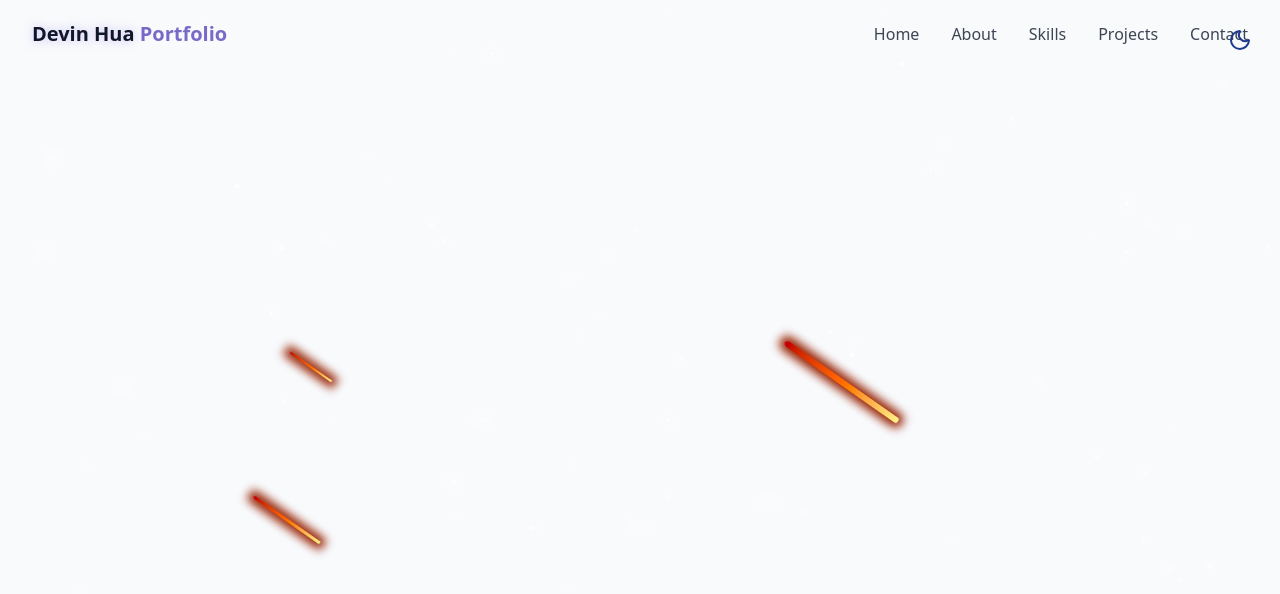
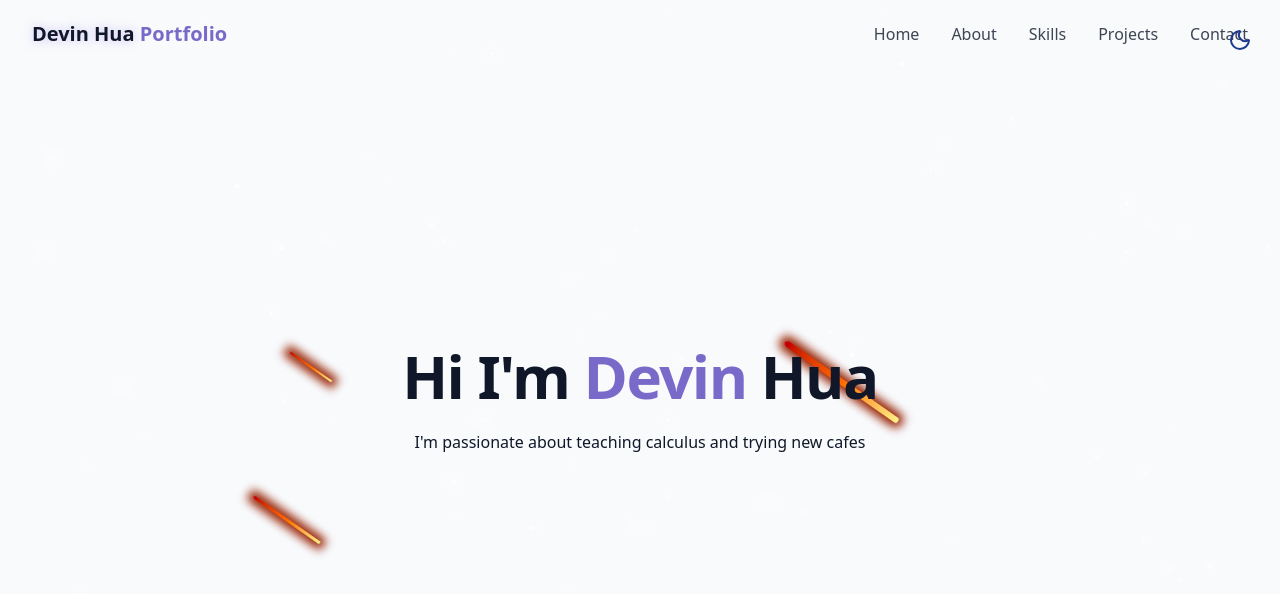
Before and after one commit to derpadev/portfolio, a React (Vite) app: page / in a window 1280 px wide. Shown: the top 594 px of the page. Built offline with nearby package versions, Linux system fonts and the light colour scheme.

Commit message:
started HeroSection

```diff
--- a/package.json
+++ b/package.json
@@ -21,7 +21,8 @@
     "react-router": "^7.9.1",
     "react-router-dom": "^7.9.1",
     "tailwind-merge": "^3.3.1",
-    "tailwindcss": "^4.1.13"
+    "tailwindcss": "^4.1.13",
+    "tailwindcss-animate": "^1.0.7"
   },
   "devDependencies": {
     "@eslint/js": "^9.36.0",
--- /dev/null
+++ b/src/components/HeroSection.jsx
@@ -0,0 +1,29 @@
+export const HeroSection = () => {
+  return (
+    <section
+      id="hero"
+      className="relative min-h-screen flex flex-col items-center justify-center px-4"
+    >
+      <div className="container max-w-4xl mx-auto text-center z-10">
+        <div className="space-y-6">
+          <h1 className="text-4xl md:text-6xl font-bold tracking-tight">
+            <span className="opacity-0 animate-fade-in-delay-2"> Hi</span>
+            <span className="opacity-0 animate-fade-in-delay-3"> I'm</span>
+            <span className="text-primary opacity-0 animate-fade-in-delay-4">
+              {" "}
+              Devin
+            </span>
+            <span className="text-gradient opacity-0 animate-fade-in-delay-4">
+              {" "}
+              Hua
+            </span>
+          </h1>
+
+          <p>
+            I'm passionate about teaching calculus and trying new cafes
+          </p>
+        </div>
+      </div>
+    </section>
+  );
+};
--- a/src/index.css
+++ b/src/index.css
@@ -10,13 +10,13 @@
 
   --color-card: hsl(var(--card));
 
-  --animate-float: float 6s east-in-out infinite;
+  --animate-float: float 6s ease-in-out infinite;
   --animate-pulse-subtle: pulse-subtle 4s ease-in-out infinite;
-  --animate-fade-in: fade-in 0.7s ease-out fowards;
-  --animate-fade-in-delay-1: fade-in 0.7s ease-out 0.2s fowards;
-  --animate-fade-in-delay-2: fade-in 0.7s ease-out 0.4s fowards;
-  --animate-fade-in-delay-3: fade-in 0.7s ease-out 0.6s fowards;
-  --animate-fade-in-delay-4: fade-in 0.7s ease-out 0.8s fowards;
+  --animate-fade-in: fade-in 0.7s ease-out forwards;
+  --animate-fade-in-delay-1: fade-in 0.7s ease-out 0.2s forwards;
+  --animate-fade-in-delay-2: fade-in 0.7s ease-out 0.4s forwards;
+  --animate-fade-in-delay-3: fade-in 0.7s ease-out 0.6s forwards;
+  --animate-fade-in-delay-4: fade-in 0.7s ease-out 0.8s forwards;
   --animate-meteor: meteor 5s linear infinite;
 
   @keyframes float {
@@ -49,14 +49,14 @@
   }
   @keyframes meteor {
     0% {
-      transform: rotate(215deg) translatex(0);
+      transform: rotate(215deg) translateX(0);
       opacity: 1;
     }
     70% {
       opacity: 1;
     }
     100% {
-      transform: rotate(215deg) translatex(-500px);
+      transform: rotate(215deg) translateX(-500px);
       opacity: 0;
     }
   }
@@ -78,7 +78,7 @@
   }
 
   .dark {
-    --background: 239, 100%, 2%;
+    --background: 239 100% 2%;
     --foreground: 213 31% 91%;
 
     --card: 222 47% 8%;
--- a/src/pages/Home.jsx
+++ b/src/pages/Home.jsx
@@ -1,3 +1,4 @@
+import { HeroSection } from "../components/HeroSection";
 import { Navbar } from "../components/NavBar";
 import { StarBackground } from "../components/StarBackground";
 import { ThemeToggle } from "../components/ThemeToggle";
@@ -5,7 +6,6 @@
 export const Home = () => {
   return (
     <div className="min-h-screen bg-background text-foreground overflow-x-hidden ">
-
       {/* Theme Toggle */}
       <ThemeToggle />
       {/* Background Effects*/}
@@ -13,9 +13,11 @@
       {/* Nav Bar */}
       <Navbar />
       {/* Main Content */}
+      <main>
+        <HeroSection />
+      </main>
 
       {/* Footer */}
-
     </div>
   );
 };
```
Also changed, not shown: 1 other file (tests, documents, lock files or other folders). Lines whose indentation alone changed are shown as unchanged.
